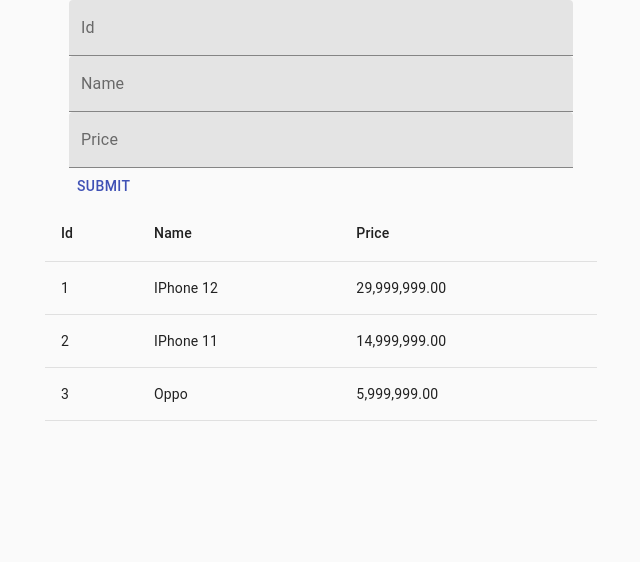
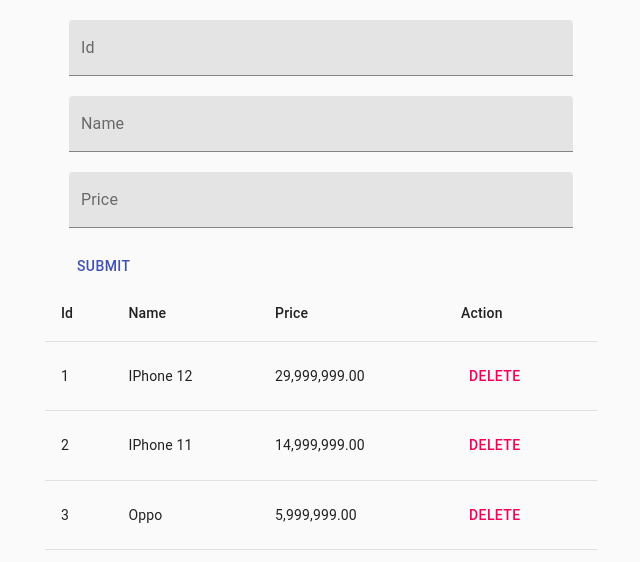
Before and after one commit to TienNH21/sp21_web207_pt15307ud, a React (Create React App) app: page / in a window 1280 px wide. Shown: the top 562 px of the page, without its empty margins (319-959 px from the left). Built offline with nearby package versions, Linux system fonts and the light colour scheme.

Commit message:
CRUD Product

```diff
--- a/src/App.js
+++ b/src/App.js
@@ -15,7 +15,8 @@
   ];
 
   const [products, setProducts] = useState(initValue);
-  const [clickedRow, setClickedRow] = useState({
+  const [clickedRow, setClickedRow] = useState(-1);
+  const [formData, setFormData] = useState({
     id: '',
     name: '',
     price: '',
@@ -25,8 +26,13 @@
     <React.Fragment>
       <CssBaseline />
       <Container maxWidth="sm">
-        <CreateProduct clickedRow={ clickedRow } />
+        <CreateProduct
+          setProducts={ setProducts }
+          setFormData={ setFormData }
+          formData={ formData }
+          clickedRow={ clickedRow } />
         <ListProduct
+          setFormData={ setFormData }
           setClickedRow={ setClickedRow }
           data={ products } />
       </Container>
--- a/src/components/CreateProduct.js
+++ b/src/components/CreateProduct.js
@@ -3,34 +3,67 @@
 import Container from '@material-ui/core/Container';
 import { useState } from 'react';
 
-function CreateProduct({ clickedRow }) {
-  const [value, setValue] = useState(clickedRow);
+function CreateProduct({
+  clickedRow,
+  setProducts,
+  setFormData,
+  formData,
+}) {
   const onChangeHandler = (event) => {
-    console.log(event)
+    const { name, value } = event.target;
+    setFormData({
+      ...formData,
+      [name]: value,
+    });
   }
-  console.log(clickedRow, value)
+
+  const onSubmitHandler = (event) => {
+    event.preventDefault();
+    setProducts(function (oldState) {
+      if (clickedRow != -1) {
+        return oldState.map((value, index) => {
+          return index == clickedRow ? formData : value;
+        });
+      }
+
+      return [
+        ...oldState,
+        formData,
+      ];
+    });
+  }
+
   return (
     <Container maxWidth="sm">
-      <form>
+      <form onSubmit={ onSubmitHandler }>
         <TextField
           fullWidth
           label="Id"
+          name="id"
           variant="filled"
+          style={{ marginTop: '20px' }}
           onChange={onChangeHandler}
-          value={ clickedRow.id } />
+          value={ formData.id } />
         <TextField
           fullWidth
+          name="name"
           variant="filled"
+          style={{ marginTop: '20px' }}
           onChange={onChangeHandler}
           label="Name"
-          value={clickedRow.name} />
+          value={formData.name} />
         <TextField
           fullWidth
           label="Price"
+          name="price"
           variant="filled"
+          style={{ marginTop: '20px' }}
           onChange={onChangeHandler}
-          value={clickedRow.price} />
-        <Button color="primary">Submit</Button>
+          value={formData.price} />
+        <Button
+          style={{ marginTop: '20px' }}
+          type="submit"
+          color="primary">Submit</Button>
       </form>
     </Container>
   );
--- a/src/components/ListProduct.js
+++ b/src/components/ListProduct.js
@@ -3,10 +3,16 @@
 import TableCell from '@material-ui/core/TableCell';
 import TableHead from '@material-ui/core/TableHead';
 import TableRow from '@material-ui/core/TableRow';
+import Button from '@material-ui/core/Button';
 
-function ListProduct({ data, setClickedRow }) {
-  const onClickHandler = (event, value) => {
-    setClickedRow(value);
+function ListProduct({
+  data,
+  setClickedRow,
+  setFormData,
+}) {
+  const onClickHandler = (event, value, index) => {
+    setClickedRow(index);
+    setFormData(value);
   }
 
   return (
@@ -17,6 +23,7 @@
             <TableCell>Id</TableCell>
             <TableCell>Name</TableCell>
             <TableCell>Price</TableCell>
+            <TableCell>Action</TableCell>
           </TableRow>
         </TableHead>
 
@@ -27,13 +34,16 @@
                 <TableRow
                   onClick={
                     (event) => {
-                      return onClickHandler(event, value);
+                      return onClickHandler(event, value, index);
                     }
                   }
                   key={index}>
                   <TableCell>{value.id}</TableCell>
                   <TableCell>{value.name}</TableCell>
                   <TableCell>{value.price}</TableCell>
+                  <TableCell>
+                    <Button color="secondary">Delete</Button>
+                  </TableCell>
                 </TableRow>
               );
             })
```
Also changed, not shown: 1 other file (tests, documents, lock files or other folders).
